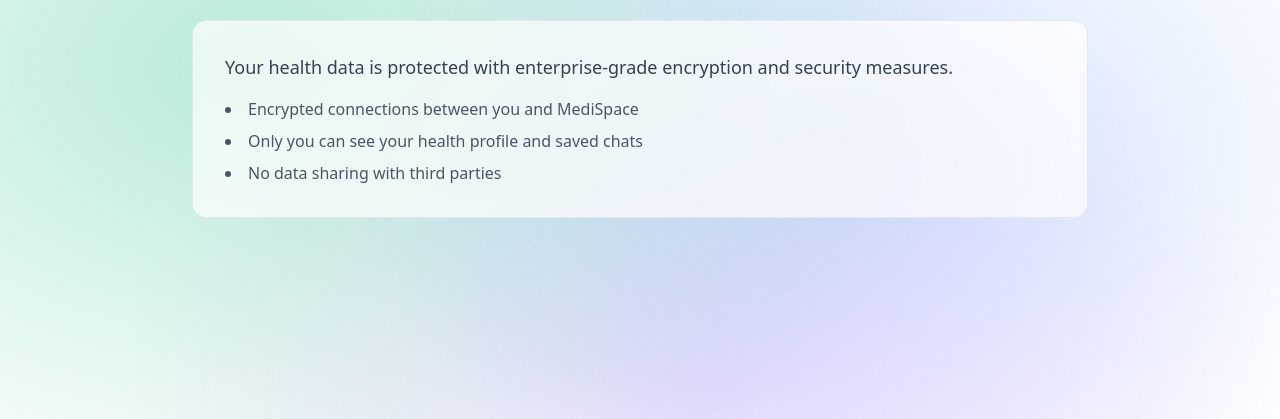
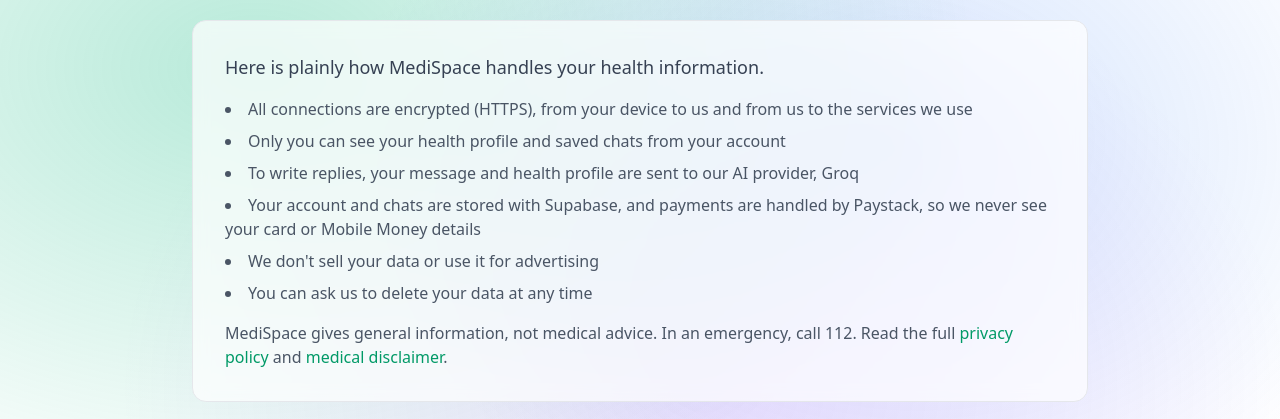
Before and after one commit to obfdanso/MediSpace, a React (Vite) app: page /safety in a window 1280 px wide. Shown: the part 172-591 px from the top of the page. Built offline with nearby package versions, Linux system fonts and the light colour scheme; no server answers.

Commit message:
replaced the safety page's encryption and no-sharing claims with what really happens to your data

```diff
--- a/src/pages/SafetyPage.tsx
+++ b/src/pages/SafetyPage.tsx
@@ -1,3 +1,4 @@
+import { Link } from "react-router-dom";
 import Navbar from "@/components/Navbar";
 import AuroraShaders from "@/components/ui/aurora";
 
@@ -15,14 +16,21 @@ export default function SafetyPage() {
           </h1>
           <div className="bg-white/70 dark:bg-gray-900/70 backdrop-blur-sm rounded-xl p-8 border border-gray-200 dark:border-gray-800 space-y-4">
             <p className="text-lg text-gray-700 dark:text-gray-200">
-              Your health data is protected with enterprise-grade encryption and security
-              measures.
+              Here is plainly how MediSpace handles your health information.
             </p>
             <ul className="list-disc list-inside space-y-2 text-gray-600 dark:text-gray-300">
-              <li>Encrypted connections between you and MediSpace</li>
-              <li>Only you can see your health profile and saved chats</li>
-              <li>No data sharing with third parties</li>
+              <li>All connections are encrypted (HTTPS), from your device to us and from us to the services we use</li>
+              <li>Only you can see your health profile and saved chats from your account</li>
+              <li>To write replies, your message and health profile are sent to our AI provider, Groq</li>
+              <li>Your account and chats are stored with Supabase, and payments are handled by Paystack, so we never see your card or Mobile Money details</li>
+              <li>We don't sell your data or use it for advertising</li>
+              <li>You can ask us to delete your data at any time</li>
             </ul>
+            <p className="text-gray-600 dark:text-gray-300">
+              MediSpace gives general information, not medical advice. In an emergency, call 112.
+              Read the full <Link to="/privacy" className="text-emerald-600 dark:text-emerald-400 hover:underline">privacy policy</Link> and{" "}
+              <Link to="/disclaimer" className="text-emerald-600 dark:text-emerald-400 hover:underline">medical disclaimer</Link>.
+            </p>
           </div>
         </div>
       </div>
```
